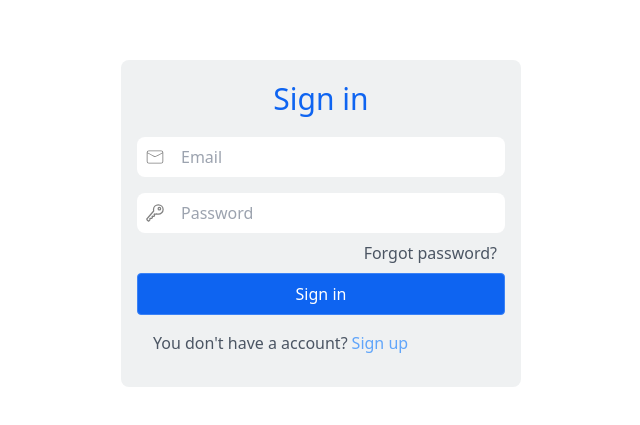
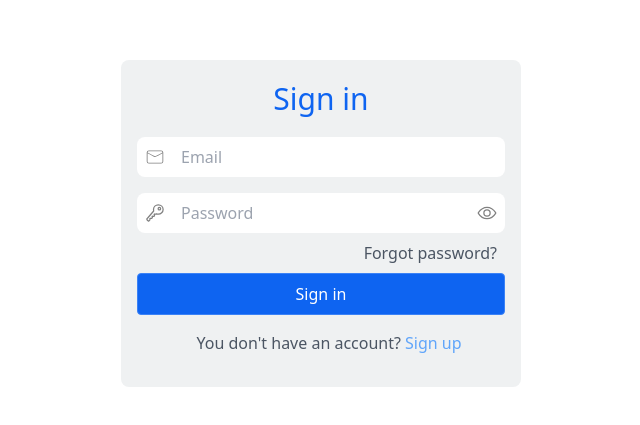
Before and after one commit to vanthom04/avatar-project, a React (Vite) app: page /sign-in in a window 1280 px wide. Shown: the part 177-602 px from the top of the page, without its empty margins (319-959 px from the left). Built offline with nearby package versions, Linux system fonts and the light colour scheme; no server answers.

Commit message:
update ui

```diff
--- a/src/pages/SignIn/index.tsx
+++ b/src/pages/SignIn/index.tsx
@@ -1,6 +1,123 @@
-import SignIn from './sign-in'
-function SignInPage() {
-  return <SignIn />
+import { FieldValues, useForm } from 'react-hook-form'
+import { supabase } from '~/config/supabase'
+import toast from 'react-hot-toast'
+import { CiMail } from 'react-icons/ci'
+import { IoKeyOutline, IoEyeOffOutline, IoEyeOutline } from 'react-icons/io5'
+import { Link } from 'react-router-dom'
+import config from '~/config'
+import { useState } from 'react'
+import Spinner from '~/components/Spinner'
+
+function SignIn() {
+  const [loading, setCheck] = useState(false)
+  const [showPassword, setshowPassWord] = useState(true)
+
+  const togglePasswordVisibility = () => {
+    setshowPassWord(!showPassword)
+  }
+  const {
+    register,
+    handleSubmit,
+    reset,
+    formState: { errors }
+  } = useForm()
+
+  const onSubmit = async (values: FieldValues) => {
+    try {
+      setCheck(true)
+      const { error, data } = await supabase.auth.signInWithPassword({
+        email: values.email,
+        password: values.password
+      })
+      if (error) throw error
+      console.log(data)
+      if (data.user) {
+        toast.success('login successful')
+      }
+    } catch (error) {
+      console.log(error)
+    } finally {
+      reset()
+      false
+    }
+  }
+  return (
+    <div className="min-h-screen flex items-center justify-center">
+      <form onSubmit={handleSubmit(onSubmit)} className="rounded-lg p-4 bg-[#eff1f2] w-[400px]">
+        <h1 className=" mb-4 text-[30px] text-[#0e64f1] flex items-center justify-center font-medium">
+          Sign in
+        </h1>
+
+        <div className="mb-4 relative">
+          <div className="flex items-center bg-white rounded-lg ">
+            <div className="px-2">
+              <CiMail size={20} color="gray" />
+            </div>
+            <input
+              className="px-2 py-2 w-full outline-none mr-2 "
+              type="text"
+              placeholder="Email"
+              {...register('email', { required: true })}
+              autoComplete="off"
+              disabled={loading}
+            />
+          </div>
+          <div className="pl-2">
+            {errors.email && (
+              <div className="flex items-center">
+                <p className="text-red-500 italic text-sm"> Email is required!</p>
+              </div>
+            )}
+          </div>
+        </div>
+        <div className="mb-2 relative">
+          <div className="flex items-center bg-white rounded-lg">
+            <div className="mx-2">
+              <IoKeyOutline size={20} color="gray" />
+            </div>
+            <input
+              autoComplete="off"
+              className="px-2 py-2 w-full outline-none mr-2"
+              type={showPassword ? 'text' : 'password'}
+              placeholder="Password"
+              disabled={loading}
+              {...register('password', { required: true })}
+            />
+            <div onClick={togglePasswordVisibility} className="pr-2">
+              {showPassword ? (
+                <IoEyeOutline color="gray" size={20} />
+              ) : (
+                <IoEyeOffOutline color="gray" size={20} />
+              )}
+            </div>
+          </div>
+          {errors.password && (
+            <div className="flex items-center">
+              <p className="text-red-500 italic text-sm"> Password is required!</p>
+            </div>
+          )}
+        </div>
+        <div className="text-end mr-2 text-gray-600 ">
+          <Link to={config.routes.recoverPassword} className="mt-2">
+            Forgot password?
+          </Link>
+        </div>
+
+        <button
+          disabled={loading}
+          type="submit"
+          className="mx-auto flex justify-center  bg-[#0e64f1] text-white font-medium py-2 px-4 rounded border border-blue-500 w-full mt-2"
+        >
+          {loading ? <Spinner className="w-5 h-5" /> : 'Sign in'}
+        </button>
+        <div className="ml-4 font-normal text-gray-600  my-4 m flex justify-center">
+          You don't have an account?
+          <Link to={config.routes.signUp} className="font-normal text-base ml-1 text-blue-400">
+            Sign up
+          </Link>
+        </div>
+      </form>
+    </div>
+  )
 }
-
-export default SignInPage
+export default SignIn
--- a/src/pages/SignIn/sign-in.tsx
+++ /dev/null
@@ -1,108 +0,0 @@
-import { FieldValues, useForm } from 'react-hook-form'
-import { supabase } from '~/config/supabase'
-import toast from 'react-hot-toast'
-import { CiMail } from 'react-icons/ci'
-import { IoKeyOutline } from 'react-icons/io5'
-import { Link } from 'react-router-dom'
-import config from '~/config'
-import { useState } from 'react'
-import Spinner from '~/components/Spinner'
-
-function SignIn() {
-  const [check, setCheck] = useState(false)
-  const {
-    register,
-    handleSubmit,
-    reset,
-    formState: { errors }
-  } = useForm()
-
-  const onSubmit = async (values: FieldValues) => {
-    try {
-      setCheck(true)
-      const { error, data } = await supabase.auth.signInWithPassword({
-        email: values.email,
-        password: values.password
-      })
-      if (error) throw error
-      console.log(data)
-      if (data.user) {
-        toast.success('login successful')
-      }
-    } catch (error) {
-      console.log(error)
-    }
-    reset()
-  }
-  return (
-    <div className="min-h-screen flex items-center justify-center">
-      <form onSubmit={handleSubmit(onSubmit)} className="rounded-lg p-4 bg-[#eff1f2] w-[400px]">
-        <h1 className=" mb-4 text-[30px] text-[#0e64f1] flex items-center justify-center font-medium">
-          Sign in
-        </h1>
-
-        <div className="mb-4 relative">
-          <div className="flex items-center bg-white rounded-lg ">
-            <div className="px-2">
-              <CiMail size={20} color="gray" />
-            </div>
-            <input
-              className="px-2 py-2 w-full outline-none mr-2 "
-              type="text"
-              placeholder="Email"
-              {...register('email', { required: true })}
-              autoComplete="off"
-              disabled={check}
-            />
-          </div>
-          <div className="pl-2">
-            {errors.email && (
-              <div className="flex items-center">
-                <p className="text-red-500 italic text-sm"> Email is required!</p>
-              </div>
-            )}
-          </div>
-        </div>
-        <div className="mb-2 relative">
-          <div className="flex items-center bg-white rounded-lg">
-            <div className="mx-2">
-              <IoKeyOutline size={20} color="gray" />
-            </div>
-            <input
-              className="px-2 py-2 w-full outline-none mr-2"
-              type="password"
-              placeholder="Password"
-              disabled={check}
-              {...register('password', { required: true })}
-            />
-          </div>
-          {errors.password && (
-            <div className="flex items-center">
-              <p className="text-red-500 italic text-sm"> Password is required!</p>
-            </div>
-          )}
-        </div>
-        <div className="text-end mr-2 text-gray-600 ">
-          <Link to={config.routes.recoverPassword} className="mt-2">
-            Forgot password?
-          </Link>
-        </div>
-
-        <button
-          disabled={check}
-          type="submit"
-          className="mx-auto flex justify-center  bg-[#0e64f1] text-white font-medium py-2 px-4 rounded border border-blue-500 w-full mt-2"
-        >
-          {check ? <Spinner className="w-5 h-5" /> : 'Sign in'}
-        </button>
-        <div className="ml-4 font-normal text-gray-600  my-4 m">
-          You don't have a account?
-          <Link to={config.routes.signUp} className="font-normal text-base ml-1 text-blue-400">
-            Sign up
-          </Link>
-        </div>
-      </form>
-    </div>
-  )
-}
-export default SignIn
```
